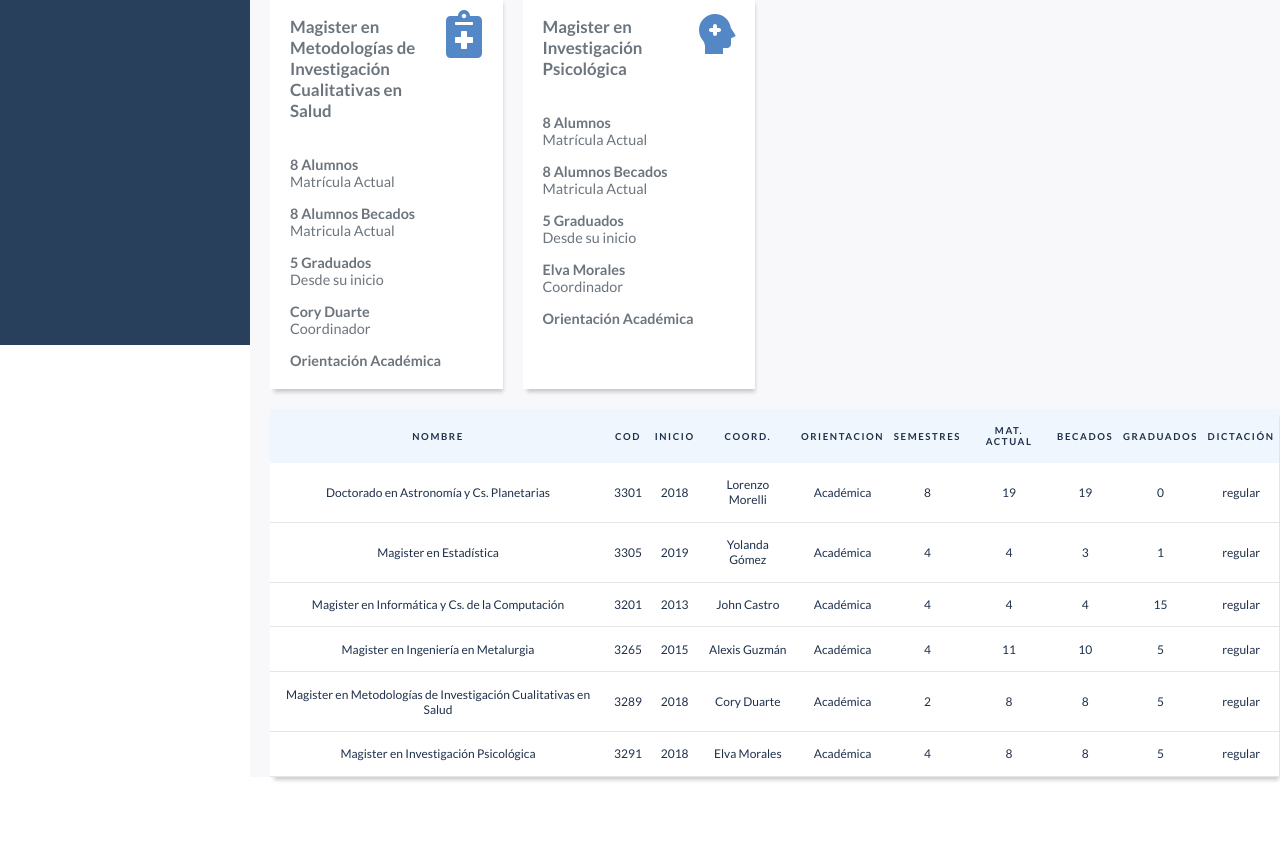
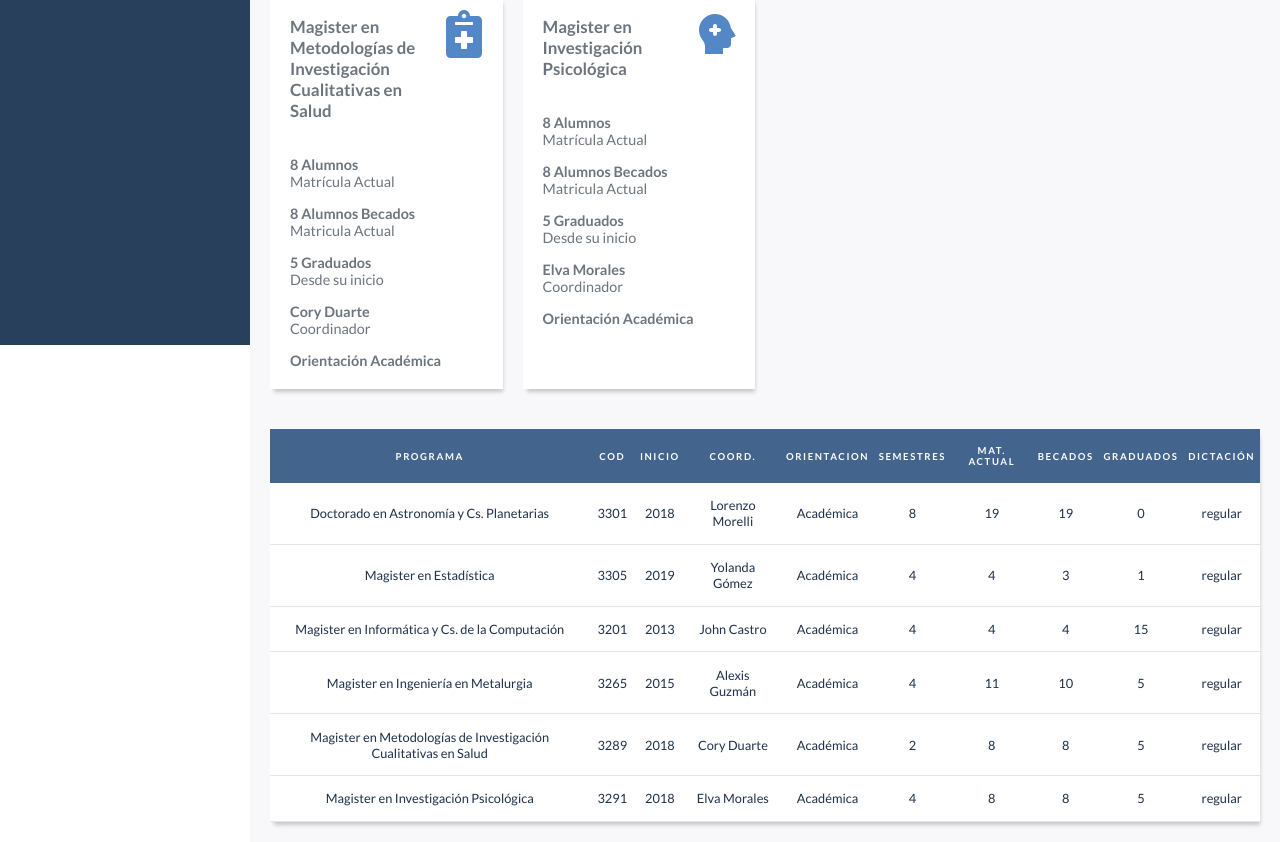
Before and after one commit to cristianortiz/sidebar_stylcomp, a React (Create React App) app: page /home/programas in a window 1280 px wide. Shown: the part 455-1297 px from the top of the page. Before the commit the page ends 1252 px from the top, so only its background shows below. Built offline with nearby package versions, Linux system fonts and the light colour scheme.

Commit message:
table styles minor css adjusts

```diff
--- a/src/components/NavBar/navbar.styles.js
+++ b/src/components/NavBar/navbar.styles.js
@@ -14,7 +14,7 @@ export const NavBarContainer = styled.div`
 `;
 
 export const NavBarIcon = styled(Link)`
-  margin-left: 1.5rem;
+  margin-left: 1rem;
   font-size: 2rem;
   color: #303a5f;
 `;
--- a/src/components/Tables/tables.styles.js
+++ b/src/components/Tables/tables.styles.js
@@ -1,22 +1,22 @@
 import styled from "@emotion/styled";
 export const TablesBox = styled.div`
-  width: 98%;
-  padding: 0px;
-  background: #fff;
-  box-shadow: 2px 5px 4px -2px rgba(0, 0, 0, 0.2);
-  margin: 0px 10px 20px 20px;
+  width: 100%;
+  padding: 20px;
   display: flex;
-  overflow: hidden;
+  overflow-x: scroll;
   //height: fit-content;
 `;
 
 export const Table = styled.table`
+  background-color: #fff;
   width: 100%;
   border-collapse: collapse;
-  font-size: 0.75rem;
+  font-size: 0.8rem;
+  box-shadow: 2px 5px 4px -2px rgba(0, 0, 0, 0.2);
 `;
 export const Thead = styled.thead`
-  background: #e1edfb7d;
+  background: #42648d;
+  color: #fff;
 `;
 export const Tbody = styled.tbody`
   vertical-align: middle;
--- a/src/components/Tables/tablesData.js
+++ b/src/components/Tables/tablesData.js
@@ -1,5 +1,5 @@
 export const table_columns = [
-  { Header: "Nombre", accessor: "nombre" },
+  { Header: "Programa", accessor: "nombre" },
   { Header: "COD", accessor: "codigo" },
   { Header: "Inicio", accessor: "inicio" },
   { Header: "Coord.", accessor: "coordinador" },
```
